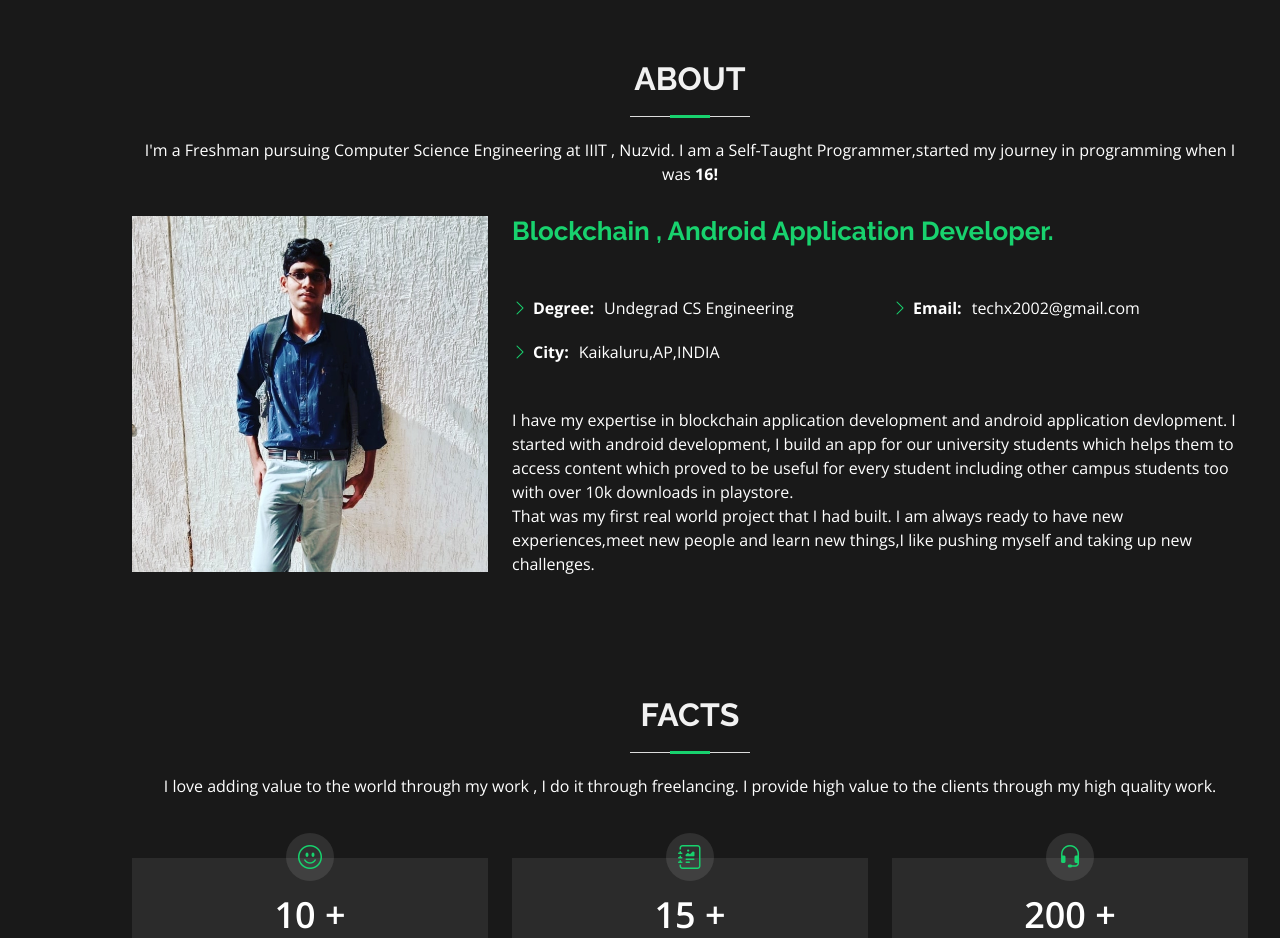
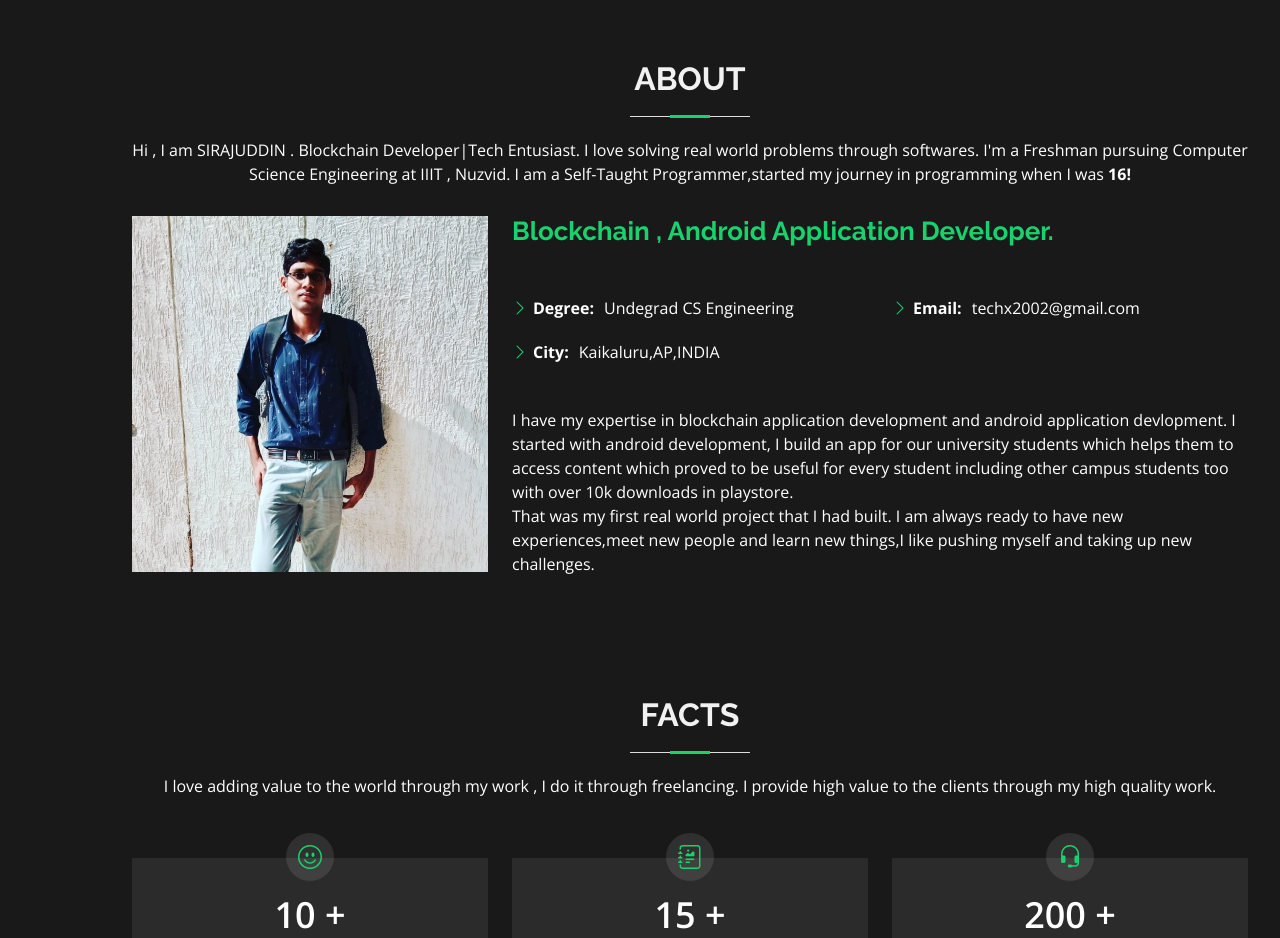
Before and after one commit to Shaik-Sirajuddin/Sirajuddin, a plain HTML site: page index.html in a window 1280 px wide. Shown: the part 800-1738 px from the top of the page. Drawn offline with nearby package versions, Linux system fonts and the light colour scheme.

Commit message:
description

```diff
--- a/index.html
+++ b/index.html
@@ -7,7 +7,7 @@
 
   <title>Sirajuddin</title>
   <meta content="My Portfolio" name="description">
-  <meta content="" name="keywords">
+  <meta content="Hi , I am SIRAJUDDIN . Blockchain Developer|Tech Entusiast. I love solving real world problems through softwares." name="keywords">
 
   <!-- Favicons -->
   <link href="assets/img/favicon.jpg" rel="icon">
@@ -84,7 +84,7 @@
 
         <div class="section-title">
           <h2>About</h2>
-          <p>I'm a Freshman pursuing Computer Science Engineering at IIIT , Nuzvid. I am a Self-Taught
+          <p>Hi , I am SIRAJUDDIN . Blockchain Developer|Tech Entusiast. I love solving real world problems through softwares. I'm a Freshman pursuing Computer Science Engineering at IIIT , Nuzvid. I am a Self-Taught
             Programmer,started my journey in programming when I was <b>16!</b></p>
         </div>
 
```
